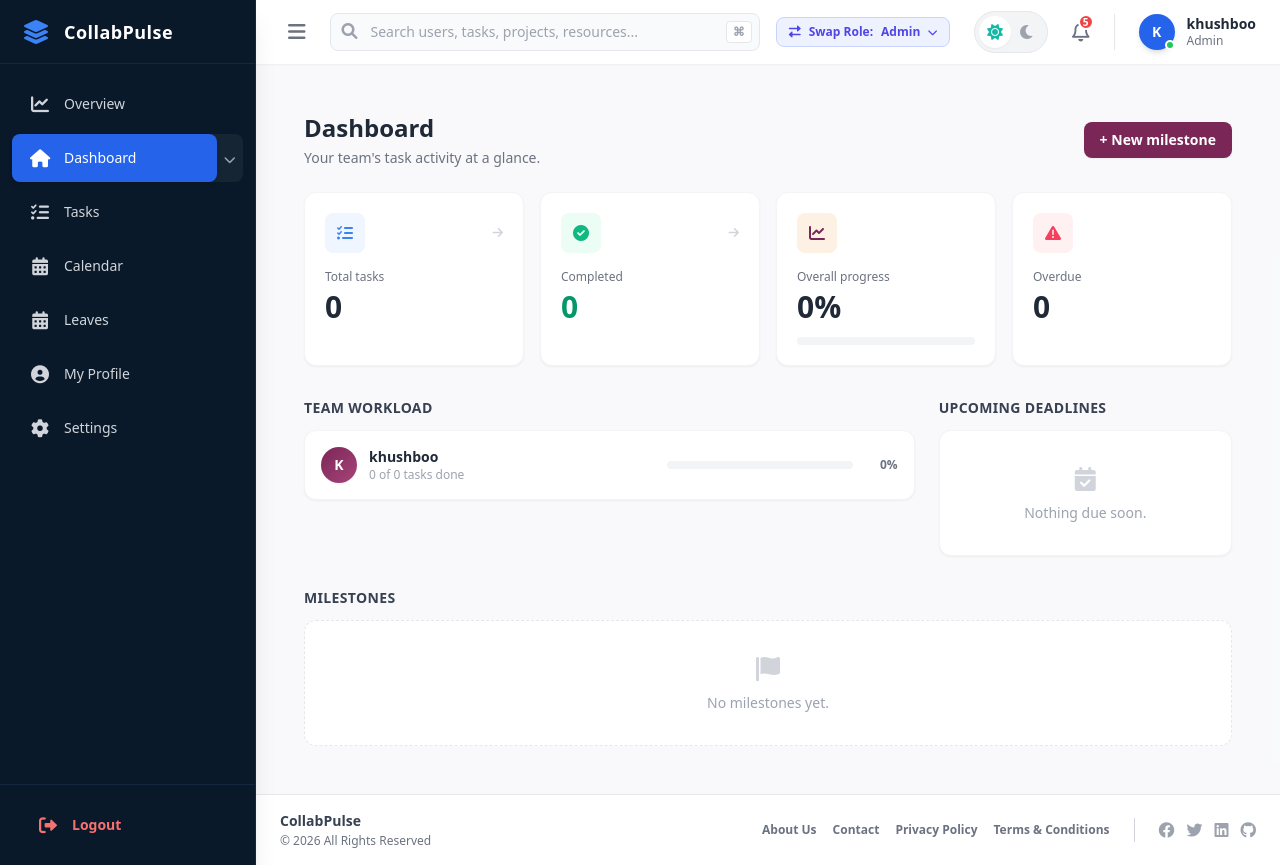
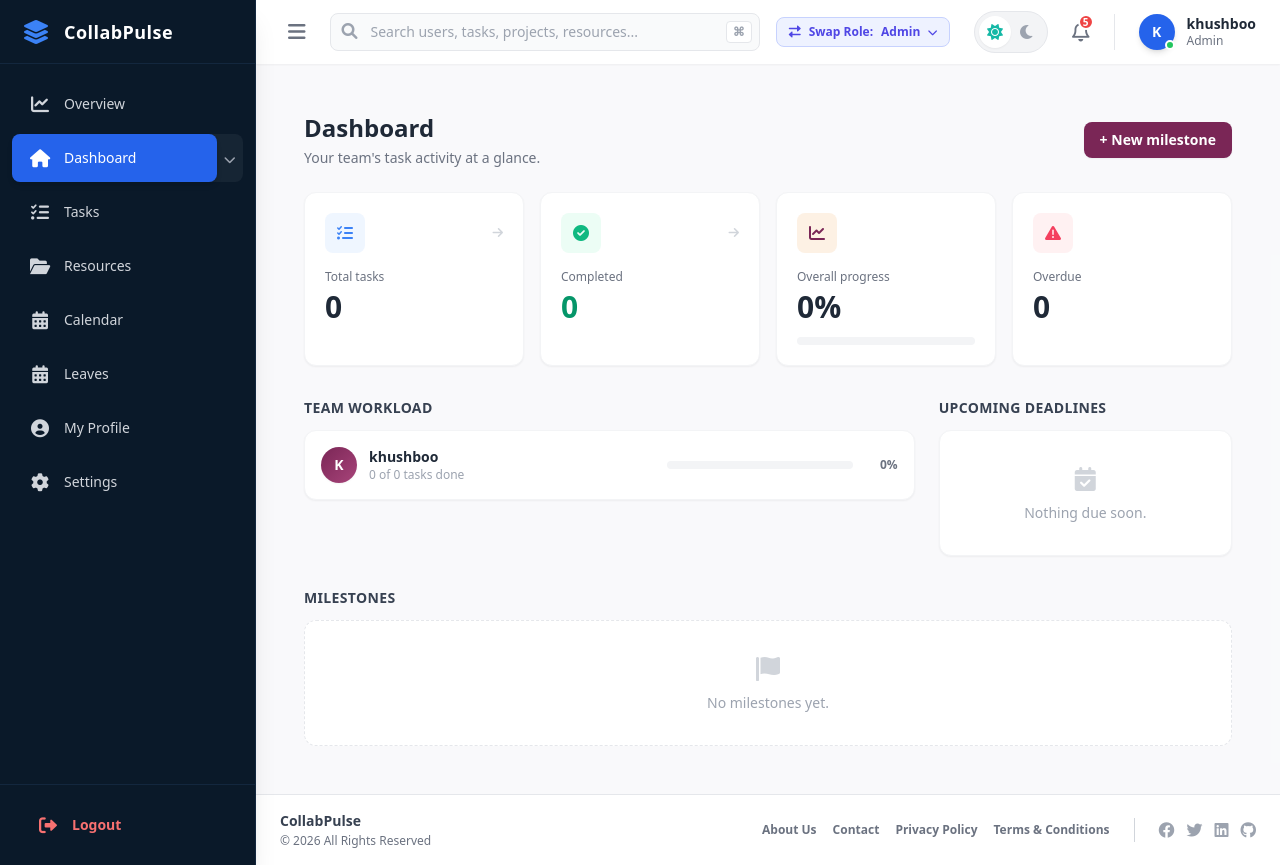
Before and after one commit to pushparaj28/team-management-, a Django app: page /tasks/ in a window 1280 px wide. Run offline with Django 5.2, Linux system fonts and the light colour scheme; a user stored in the database is signed in; data comes from the database, SQL or seed files in the repository; data that the repository does not hold is empty; some libraries are stand-ins or nearby versions.

Commit message:
Merge friend branch into singh and resolve conflicts

```diff
--- a/Team_management/urls.py
+++ b/Team_management/urls.py
@@ -12,6 +12,7 @@ urlpatterns = [
     path('admin/', admin.site.urls),
     path('accounts/', include('accounts.urls')),
     path('tasks/', include('tasks.urls')),
+    path('resources/', include('resource.urls')),
     path('', RedirectView.as_view(pattern_name='accounts:login'), name='home'),
 ]
 
--- a/templates/base.html
+++ b/templates/base.html
@@ -98,6 +98,15 @@
                 <i class="fas fa-tasks text-lg w-8 text-center flex-shrink-0"></i>
                 <span class="sidebar-text ml-2">Tasks</span>
             </a>
+
+          <!-- Resources Tab -->
+{% url 'resource:list' as resource_url %}
+<a href="{{ resource_url }}"
+    class="flex items-center px-3 py-2.5 mx-1 mb-1 text-sm font-medium rounded-lg transition-colors whitespace-nowrap {% if request.path == resource_url %}bg-blue-600 text-white shadow-md{% else %}text-gray-300 hover:text-white hover:bg-white/10{% endif %}">
+    <i class="fas fa-folder-open text-lg w-8 text-center flex-shrink-0"></i>
+    <span class="sidebar-text ml-2">Resources</span>
+</a>
+
 
             {% url 'tasks:calendar' as calendar_url %}
             <a href="{{ calendar_url }}" class="flex items-center px-3 py-2.5 mx-1 text-sm font-medium rounded-lg transition-colors whitespace-nowrap {% if request.path == calendar_url %}bg-blue-600 text-white shadow-md{% else %}text-gray-300 hover:text-white hover:bg-white/10{% endif %}">
```
Also changed, not shown: resource/apps.py (deleted, +0 -8 lines), media/resources/2026/08/2_img.png (added), resource/migrations/0003_alter_bookmark_id_alter_comment_id_alter_resource_id.py (added).
